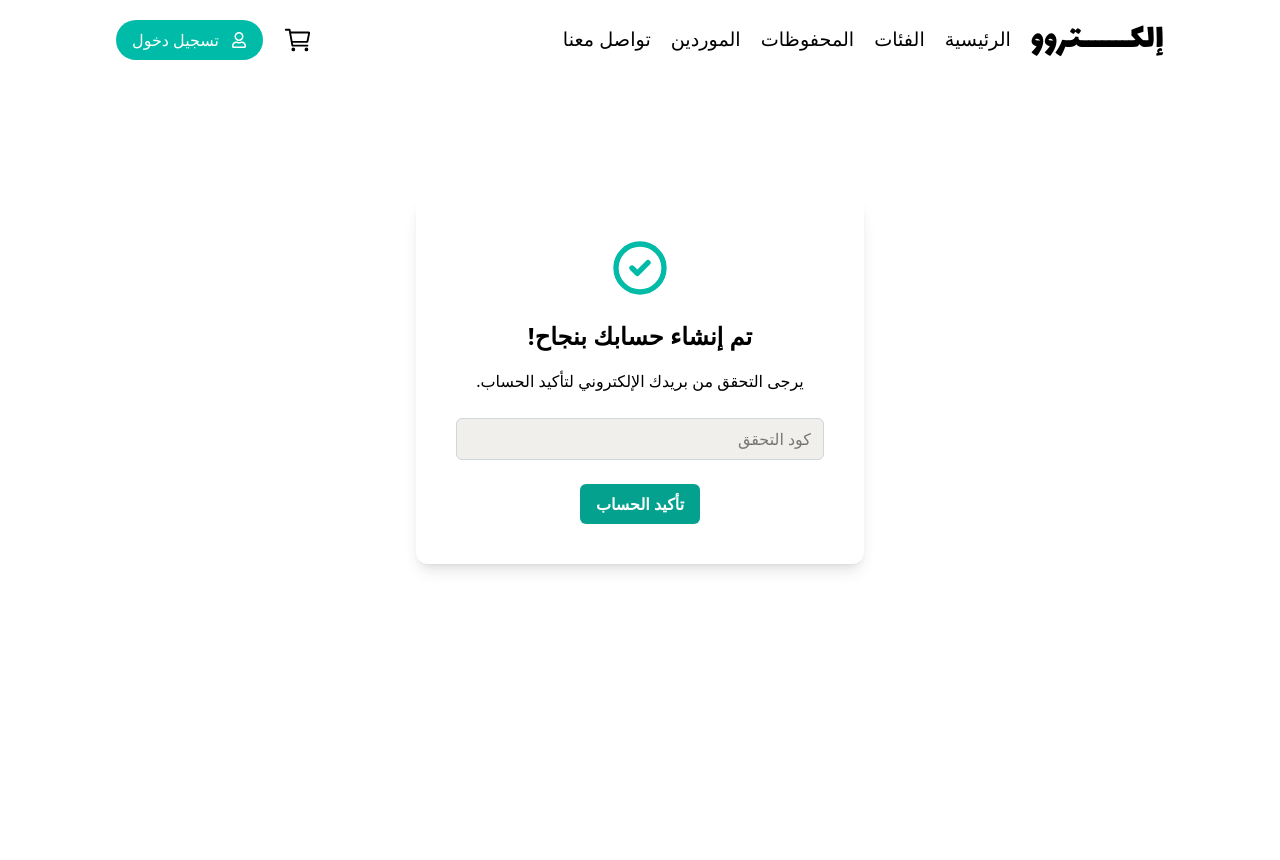
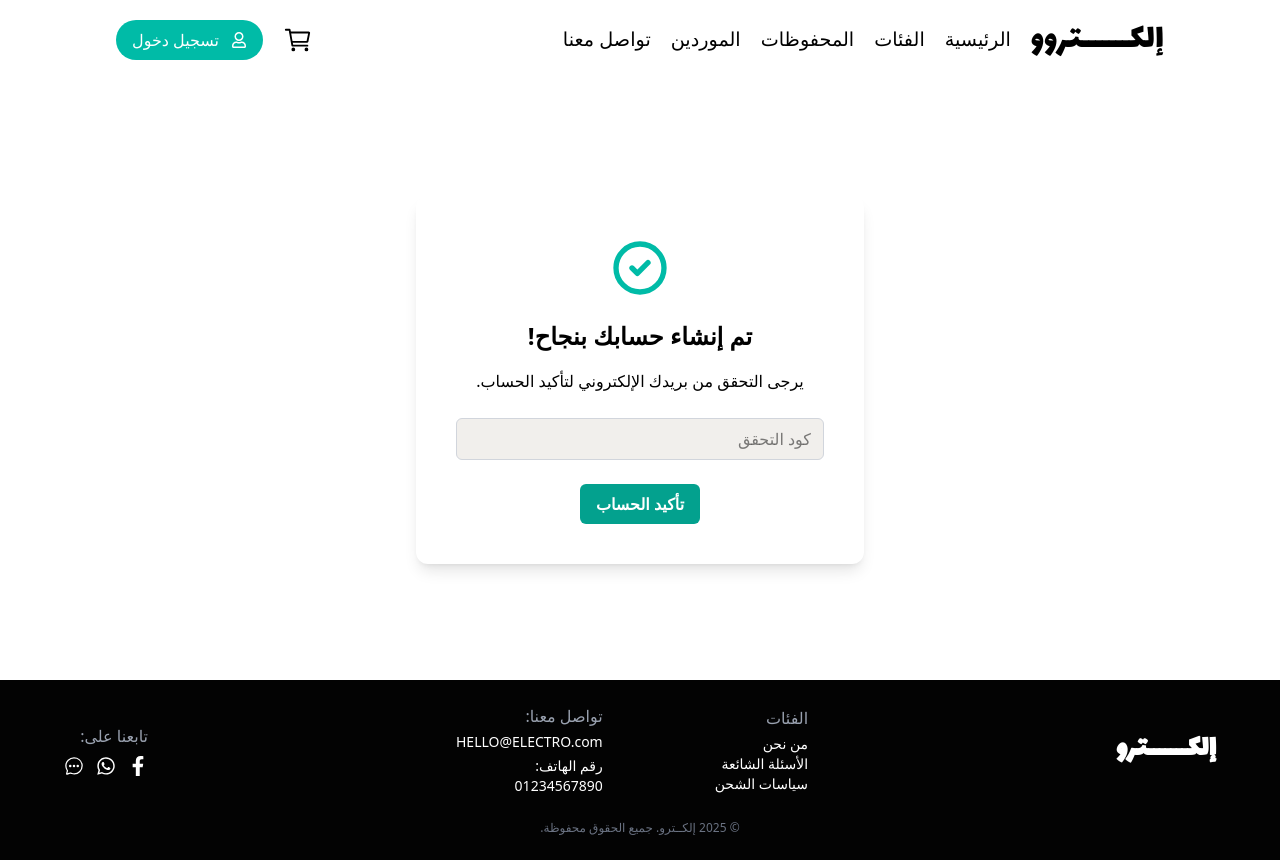
Before and after one commit to polamounir/electroo, a React (Vite) app: page /confirm-account in a window 1280 px wide. Before the commit the page ends 800 px from the top, so only its background shows below. Built offline with nearby package versions, Linux system fonts and the light colour scheme; no server answers; a web font is replaced by a local one.

Commit message:
add footer

```diff
--- a/src/components/home/HomeSection.jsx
+++ b/src/components/home/HomeSection.jsx
@@ -63,7 +63,7 @@ export default function DailyDeals({ title }) {
         <h2>{title}</h2>
       </div>
 
-      <div className="w-full bg-gray-200 py-20">
+      <div className="w-full bg-gray-200 py-15">
         <div className="w-full lg:w-[85%] m-auto shadow-none">
           {/* {products.length > 0 ? (
             <Slider
--- /dev/null
+++ b/src/components/ui/Footer.jsx
@@ -0,0 +1,81 @@
+import React from "react";
+import { FaFacebookF, FaWhatsapp } from "react-icons/fa";
+import { IoChatbubbleEllipsesOutline } from "react-icons/io5";
+
+import { Link } from "react-router-dom";
+export default function Footer() {
+  return (
+    <footer className="bg-black text-white py-6 px-4 md:px-8 lg:px-16">
+      <div className="container mx-auto flex flex-col md:flex-row justify-between items-center">
+        {/* Left Section */}
+        <div className="mb-4 md:mb-0">
+          <h1 className="ar-font-s text-3xl font-bold text-white">
+            إلكـــــــترو
+          </h1>
+        </div>
+
+        {/* Middle Section */}
+        <div className="flex flex-col md:flex-row items-center space-y-4 md:space-y-0 md:space-x-8 text-center md:text-right md:gap-20">
+          <div>
+            <h6 className="text-gray-400 mb-1">الفئات</h6>
+            <ul className="text-sm">
+              <li>
+                <a href="#" className="hover:text-gray-300">
+                  من نحن
+                </a>
+              </li>
+              <li>
+                <a href="#" className="hover:text-gray-300">
+                  الأسئلة الشائعة
+                </a>
+              </li>
+              <li>
+                <a href="#" className="hover:text-gray-300">
+                  سياسات الشحن
+                </a>
+              </li>
+            </ul>
+          </div>
+          <div>
+            <div>
+              <h6 className="text-gray-400 mb-1">تواصل معنا:</h6>
+              <p className="text-sm">
+                <a
+                  href="mailto:HELLO@ELECTRO.com"
+                  className="hover:text-gray-300"
+                >
+                  HELLO@ELECTRO.com
+                </a>
+              </p>
+              <p className="text-sm mt-1">رقم الهاتف:</p>
+              <p className="text-sm">
+                <a href="tel:01234567890" className="hover:text-gray-300">
+                  01234567890
+                </a>
+              </p>
+            </div>
+          </div>
+        </div>
+
+        {/* Right Section */}
+        <div className="text-center md:text-right">
+          <h6 className="text-gray-400 mb-2">تابعنا على:</h6>
+          <div className="flex space-x-3 text-xl">
+            <Link to="#" className="hover:opacity-75">
+              <FaFacebookF />
+            </Link>
+            <Link to="#" className="hover:opacity-75">
+              <FaWhatsapp />
+            </Link>
+            <Link to="#" className="hover:opacity-75">
+            <IoChatbubbleEllipsesOutline />
+            </Link>
+          </div>
+        </div>
+      </div>
+      <div className="mt-6 text-center text-gray-500 text-xs">
+        © 2025 إلكــترو. جميع الحقوق محفوظة.
+      </div>
+    </footer>
+  );
+}
--- a/src/pages/Home.jsx
+++ b/src/pages/Home.jsx
@@ -5,9 +5,11 @@ export default function Home() {
   return (
     <div className="">
       <Landing />
-      <HomeSection title="عروض اليوم" products={""}/>
-      <HomeSection title="الاكثر مبيعاً" products={""}/>
-      <HomeSection title="أحدث المنتجات" products={""}/>
+      <div className="pb-20">
+        <HomeSection title="عروض اليوم" products={""} />
+        <HomeSection title="الاكثر مبيعاً" products={""} />
+        <HomeSection title="أحدث المنتجات" products={""} />
+      </div>
     </div>
   );
 }
--- a/src/router/AppRoutes.jsx
+++ b/src/router/AppRoutes.jsx
@@ -5,6 +5,7 @@ import Navbar from "../components/ui/Navbar";
 import Loader from "../components/ui/Loader";
 import { Toaster } from "sonner";
 import AppInit from "../components/ui/AppInit";
+import Footer from "../components/ui/Footer";
 const AccountConfirmation = lazy(() => import("../pages/AccountConfirmation"));
 const Home = lazy(() => import("../pages/Home"));
 const Login = lazy(() => import("../pages/Login"));
@@ -28,7 +29,7 @@ const AppRoutes = () => {
             <Route path="/confirm-account" element={<AccountConfirmation />} />
           </Routes>
         </Suspense>
-
+      <Footer />
     </Router>
   );
 };
```
